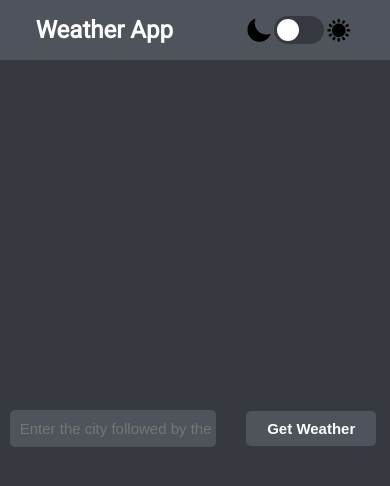
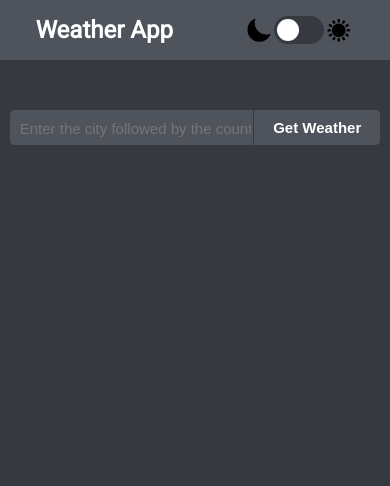
Before and after one commit to mczaba/weatherApp, a Vue app: page / in a window 390 px wide. Shown: the top 486 px of the page. Built offline with nearby package versions, Linux system fonts and the light colour scheme.

Commit message:
mobile bug fixes

```diff
--- a/src/App.vue
+++ b/src/App.vue
@@ -251,15 +251,15 @@ nav {
 }
 
 .inputSmall {
-  grid-column: 2/3;
+  grid-column: 1/4;
   grid-row: 1/2;
   transition: transform 0.5s ease-in-out;
 }
 .inputLarge {
-  grid-column: 2/3;
+  grid-column: 1/4;
   grid-row: 1/2;
   transform: translateY(300px);
-  transition: transform 0.5s ease-in-out;
+  transition: all 0.5s ease-in-out;
 }
 #main-container {
   background-color: var(--background-secondary);
@@ -364,6 +364,11 @@ nav {
   .widget-container {
     flex-direction: column;
   }
+
+  .inputLarge{
+    transform: none;
+  }
+
 }
 
 
--- a/src/components/CityInput.vue
+++ b/src/components/CityInput.vue
@@ -32,25 +32,37 @@ export default {
 </script>
 
 <style lang="scss" scoped>
-    input {
-        width: calc(100% - 176px);
-        height: 35px;
-        margin-right: 30px;
-        border-radius: 5px;
+  .container {
+    height: 35px;
+    background-color: var(--background-secondary);
+    color: var(--text-color);
+    border-radius: 5px;
+    font-size: 15px;
+    overflow: hidden;
+    display: flex;
+  }
+
+  input {
+        width: calc(100% - 131px);
+        height: 100%;
         border: none;
+        border-right: 1px solid var(--borders);
         padding-left: 10px;
+        background-color: var(--background-secondary);
+        color: var(--text-color);
         font-size: 15px;
+  }
+  input:focus {
+    outline: none;
+  }
+
+  button {
+        width: 130px;
+        height: 100%;
+        border: none;
+        font-size: 15px;
+        font-weight: bold;
         background-color: var(--background-secondary);
         color: var(--text-color);
     }
-    button {
-        width: 130px;
-        height: 35px;
-        border: none;
-        border-radius: 5px;
-        background-color: var(--background-secondary);
-        color: var(--text-color);
-        font-size: 15px;
-        font-weight: bold;
-    }
 </style>
--- a/src/components/currentWeather.vue
+++ b/src/components/currentWeather.vue
@@ -2,7 +2,7 @@
     <div class="container">
         <div id="main">
           <h2>{{ hour }}</h2>
-          <img :src="iconSrc" id="icon" width="125px">
+          <img :src="iconSrc" id="icon">
           <p id="temp">{{ tempCelsius }}°C</p>
         </div>
         <div id="details">
@@ -84,4 +84,10 @@ ul {
   }
 }
 
+#icon {
+  width: 80%;
+  min-width: 75px;
+  max-width: 150px;
+}
+
 </style>
```
Also changed, not shown: 7 other files (tests, documents, lock files or other folders).
